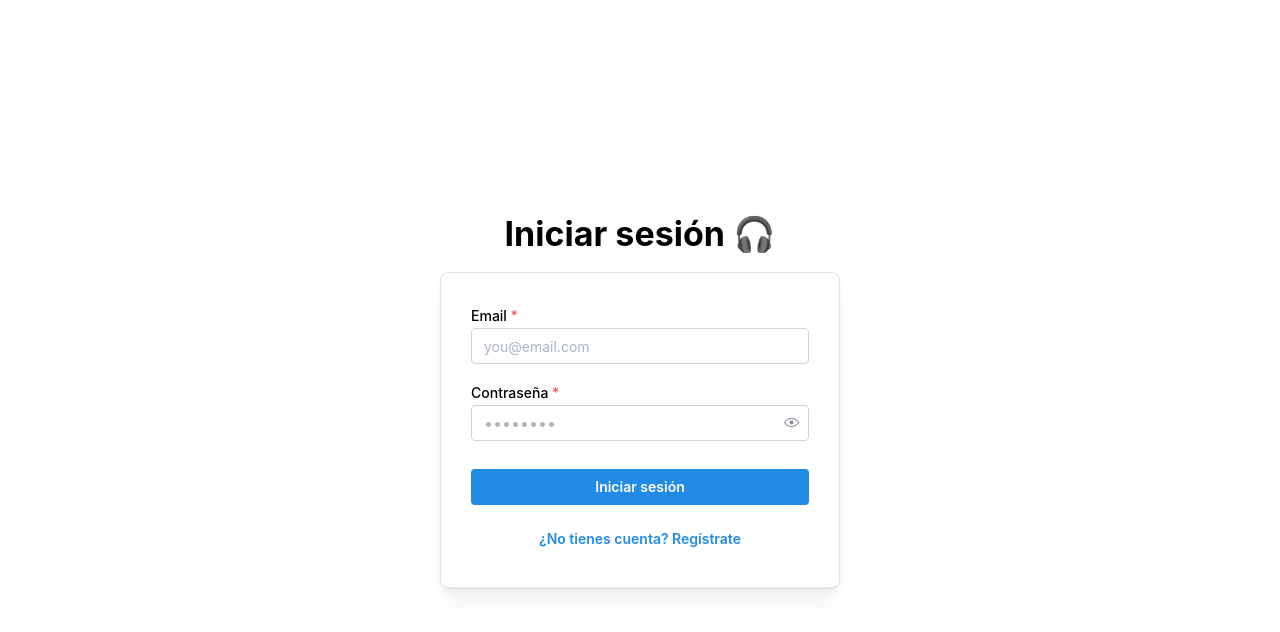
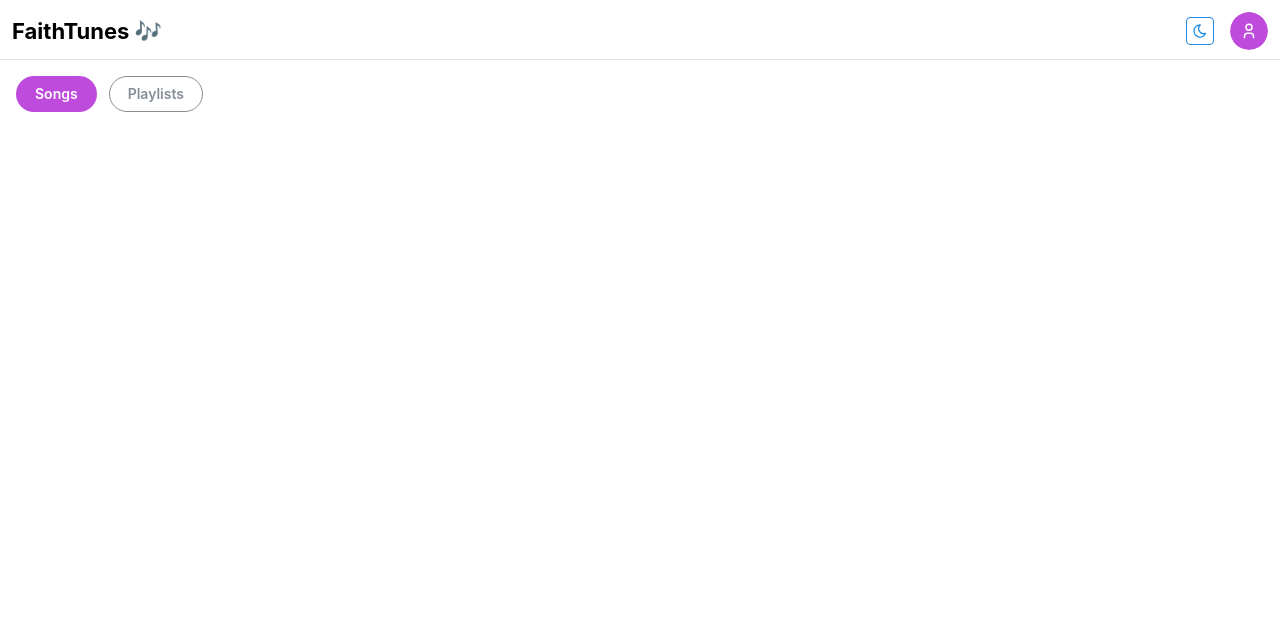
Before and after one commit to acuedd/FaithTunes, a React (Vite) app in the folder frontend/: page /public in a window 1280 px wide. Before the commit this address led to /login. Shown: the top 632 px of the page. Built offline with nearby package versions, Linux system fonts and the light colour scheme; no server answers.

Commit message:
feat: adding public page

```diff
--- a/frontend/src/App.tsx
+++ b/frontend/src/App.tsx
@@ -7,6 +7,7 @@ import Dashboard from './pages/Dashboard';
 import UserAdminPage from './pages/UserAdminPage';
 import UserProfilePage from './pages/UserProfilePage';
 import ArtistPage from './pages/Artist';
+import PublicPlayer from './pages/PublicPlayer';
 import { ProtectedRoute } from './components/ProtectedRoute';
 import { useAuth } from './hooks/useAuth';
 
@@ -39,6 +40,7 @@ export default function App() {
         <Routes>
           <Route path="/login" element={<Login />} />
           <Route path="/register" element={<Register />} />
+          <Route path="/public" element={<PublicPlayer />} />
           <Route element={<ProtectedRoute />}>
             <Route path="/dashboard" element={<Dashboard />} />
             <Route path="/users" element={<UserAdminPage />} />
@@ -51,7 +53,7 @@ export default function App() {
               isAuthenticated ? (
                 <Navigate to="/dashboard" replace />
               ) : (
-                <Navigate to="/login" replace />
+                <Navigate to="/public" replace />
               )
             }
           />
--- a/frontend/src/components/Header.tsx
+++ b/frontend/src/components/Header.tsx
@@ -47,16 +47,23 @@ export const Header: React.FC<HeaderProps> = ({ onToggleDrawer }) => {
               </Avatar>
             </Menu.Target>
             <Menu.Dropdown>
+              {isAuthenticated ? (
+                <>
                   <Menu.Item onClick={() => navigate('/profile')}>Mi perfil</Menu.Item>
-
                   {user?.role === 'admin' && (
                     <Menu.Item onClick={() => navigate('/users')}>Admin usuarios</Menu.Item>
                   )}
-
                   <Menu.Divider />
                   <Menu.Item color="red" onClick={() => { logoutUser(); navigate('/login'); }}>
                     Cerrar sesión
                   </Menu.Item>
+                </>
+              ) : (
+                <>
+                  <Menu.Item onClick={() => navigate('/login')}>Iniciar sesión</Menu.Item>
+                  <Menu.Item onClick={() => navigate('/register')}>Registrarse</Menu.Item>
+                </>
+              )}
             </Menu.Dropdown>
           </Menu>
         </Group>
--- a/frontend/src/components/Layout.tsx
+++ b/frontend/src/components/Layout.tsx
@@ -45,9 +45,10 @@ interface LayoutProps {
   playlistsLength: number;
   songsLength: number;
   children2?: React.ReactNode;
+  hideSidebar?: boolean;
 }
 
-export default function Layout({ children, children2, setUploadOpen, setCreateOpen, playlistsLength, songsLength }: React.PropsWithChildren<LayoutProps>) {
+export default function Layout({ children, children2, setUploadOpen, setCreateOpen, playlistsLength, songsLength, hideSidebar }: React.PropsWithChildren<LayoutProps>) {
   const [opened, { toggle: toggleDrawer, close }] = useDisclosure(false);
   const isMobile = useMediaQuery('(max-width: 768px)');
 
@@ -57,7 +58,7 @@ export default function Layout({ children, children2, setUploadOpen, setCreateOp
         padding="md"
         header={{ height: 60 }}
         navbar={
-          !isMobile
+          !isMobile && !hideSidebar
             ? {
               width: 250,
               breakpoint: 'sm',
@@ -67,7 +68,7 @@ export default function Layout({ children, children2, setUploadOpen, setCreateOp
         }
       >
         <Header onToggleDrawer={toggleDrawer} />
-        {!isMobile && (
+        {!isMobile && !hideSidebar && (
           <AppShell.Navbar p="md">
             <Stack gap="sm">
               {setUploadOpen && setCreateOpen && (
@@ -95,7 +96,7 @@ export default function Layout({ children, children2, setUploadOpen, setCreateOp
             </Stack>
           </AppShell.Navbar>
         )}
-        {isMobile && (
+        {isMobile && !hideSidebar && (
           <Drawer
             opened={opened}
             onClose={close}
--- a/frontend/src/hooks/useSong.ts
+++ b/frontend/src/hooks/useSong.ts
@@ -29,6 +29,12 @@ export function useSongs() {
   const songQueue = useSelector((state: RootState) => state.song.songQueue);
   const isPlaying = useSelector((state: RootState) => state.song.isPlaying);
 
+
+  const getPublicSongs = useCallback(async (): Promise<Song[]> => {
+    const res = await getPublicSongs();
+    dispatch(setSongs(res));
+    return res;
+  }, [dispatch]);
 
   const fetchSongs = useCallback(async (): Promise<Song[]> => {
     const res = await fetchSongsAPI();
@@ -83,5 +89,6 @@ export function useSongs() {
     togglePause,
     next,
     previous,
+    getPublicSongs
   };
 }
--- /dev/null
+++ b/frontend/src/pages/PublicPlayer.tsx
@@ -0,0 +1,87 @@
+import {
+  AppShell,
+  Burger,
+  Drawer,
+  Group,
+  ScrollArea,
+  Title,
+  Stack,
+  Button,
+  Text
+} from '@mantine/core';
+import { useDisclosure } from '@mantine/hooks';
+import { IconHome, IconUser, IconPlus } from '@tabler/icons-react';
+import { useMediaQuery } from '@mantine/hooks';
+import { useState, useEffect } from 'react';
+import { Header } from '../components/Header';
+import { useLocation, useNavigate } from 'react-router-dom';
+import Layout from '../components/Layout';
+import { useSongs } from '../hooks/useSong';
+import { usePlaylists } from '../hooks/usePlaylists';
+
+export default function PublicPlayer() {
+  const navigate = useNavigate();
+  const location = useLocation();
+  const { getPublicSongs, songs } = useSongs();
+  const { fetchPlaylists, clearSelectionPlaylist } = usePlaylists();
+
+  const queryParams = new URLSearchParams(location.search);
+  const initialTab = (queryParams.get('tab') as 'songs' | 'playlists') || 'songs';
+  const [activeTab, setActiveTab] = useState<'songs' | 'playlists'>(initialTab);
+  console.log('🚀 ~ PublicPlayer ~ activeTab:', activeTab)
+
+
+  useEffect(() => {
+    const query = new URLSearchParams(location.search);
+    const tab = query.get('tab');
+    const playlistId = query.get('playlistselected');
+
+    if (tab === 'songs' || tab === 'playlists') {
+      setActiveTab(tab);
+    }
+
+    if (tab !== 'playlists' || !playlistId) {
+      clearSelectionPlaylist();
+    }
+  }, [location.search]);
+
+  const fetchData = async () => {
+    try {
+      getPublicSongs()
+    } catch (err) {
+      console.error(err);
+    }
+  };
+
+  return (
+    <Layout
+      playlistsLength={0}
+      songsLength={0}
+      hideSidebar={true}
+    >
+      <Group mb="md" gap="sm">
+        <Button
+          radius="xl"
+          variant={activeTab === 'songs' ? 'filled' : 'outline'}
+          color={activeTab === 'songs' ? 'grape' : 'gray'}
+          onClick={() => {
+            navigate('/public?tab=songs'); // Push to history
+          }}
+        >
+          Songs
+        </Button>
+        <Button
+          radius="xl"
+          variant={activeTab === 'playlists' ? 'filled' : 'outline'}
+          color={activeTab === 'playlists' ? 'grape' : 'gray'}
+          onClick={() => {
+            navigate('/public?tab=playlists'); // Push to history
+          }}
+        >
+          Playlists
+        </Button>
+      </Group>
+
+    </Layout>
+  )
+}
--- a/frontend/src/services/song.service.ts
+++ b/frontend/src/services/song.service.ts
@@ -29,3 +29,8 @@ export const updateSong = async (id: number, data: Partial<Song>): Promise<Song>
 export const deleteSong = async (id: number): Promise<void> => {
   await api.delete(`/songs/${id}`);
 };
+
+export const getPublicSongs = async (): Promise<Song[]> => {
+  const res = await api.get('/songs/public');
+  return res.data;
+};
```
Also changed, not shown: frontend/package.json (+5 -5 lines), 1 other file (tests, documents, lock files or other folders). Lines whose indentation alone changed are shown as unchanged.
